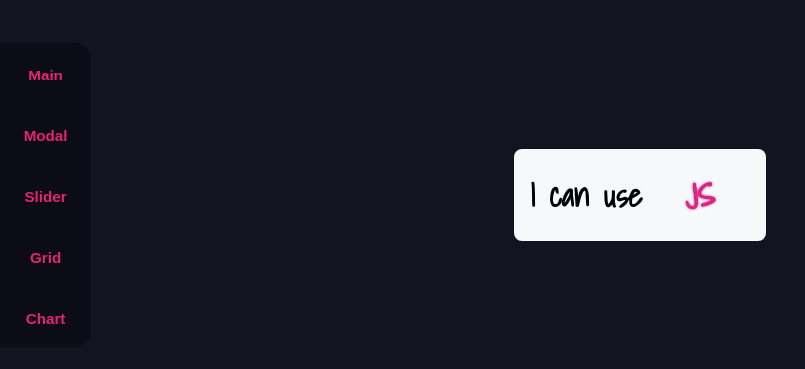
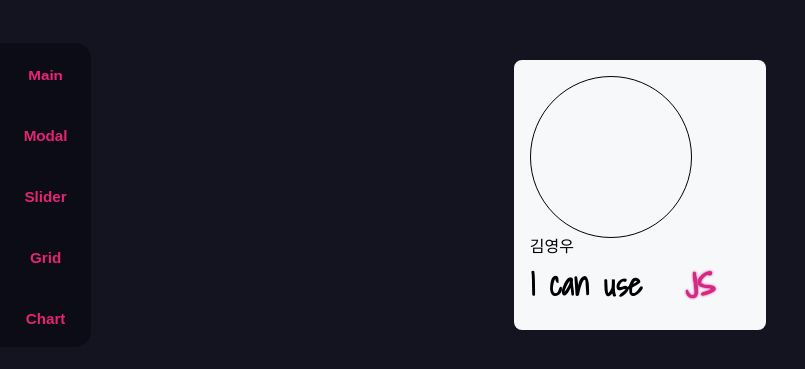
Before and after one commit to kbc1235/uicomponent, a React (Create React App) app: page / in a window 1280 px wide. Shown: the part 205-574 px from the top of the page, without its empty margins (0-805 px from the left). Built offline with nearby package versions, Linux system fonts and the light colour scheme.

Commit message:
info 작업중

```diff
--- a/src/components/Main.jsx
+++ b/src/components/Main.jsx
@@ -1,5 +1,6 @@
 import { useEffect, useRef } from "react";
 import styles from "../style/style.module.css";
+import Profile from "./Profile";
 import Skill from "./Skill";
 
 const Main = () => {
@@ -33,6 +34,7 @@ const Main = () => {
 
   return (
     <div className={styles.main_wrap}>
+      <Profile name={'김영우'} />
       <div className={styles.main}>
         <div className={styles.main_title}>I can use</div>
         <div className={styles.skill_box} ref={viewWrap}>
--- /dev/null
+++ b/src/components/Profile.jsx
@@ -0,0 +1,15 @@
+import styles from '../style/style.module.css'
+const Profile = ({name,profileImg }) => {
+    return(
+        <div className={styles.profile_wrap}>
+            <div className={styles.profile_img}>
+                <img src='' alt="" />
+            </div>
+            <div className={styles.profile_info}>
+                <p>{name}</p>
+            </div>
+        </div>
+    )
+}
+
+export default Profile;
--- a/src/style/style.module.css
+++ b/src/style/style.module.css
@@ -16,12 +16,11 @@
 }
 /* main */
 .main_wrap{
-    display: flex;
-    gap:0.5em
 }
 .main{
     display: flex;
-    gap:0.5em
+    gap:0.5em;
+    justify-content: center;
 }
 .main_title{
     display: flex;
@@ -112,3 +111,7 @@
 
 
 /* keyframes */
+
+/* Profile */
+.profile_wrap{}
+.profile_img{width:10em;height: 10em;border: 1px solid #000; border-radius: 50%;}
```
